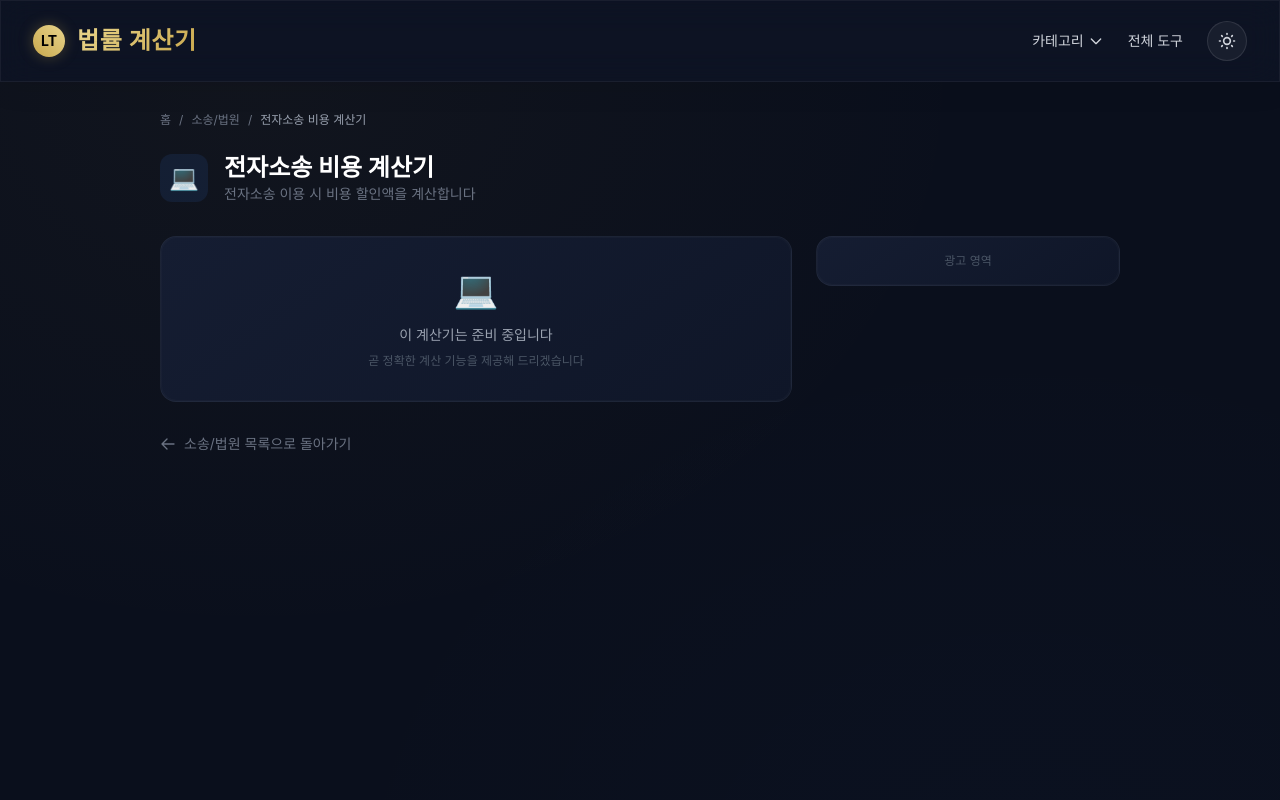
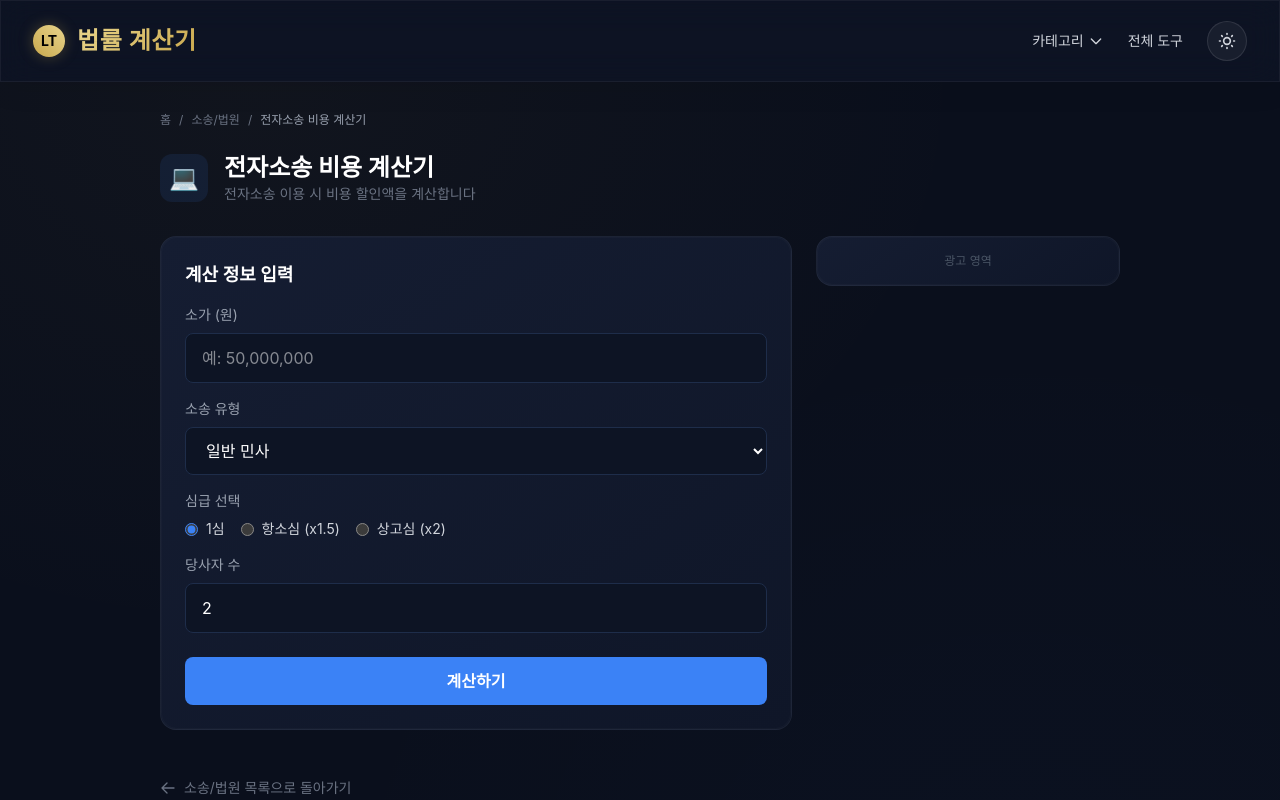
Before and after one commit to SublimerNJ/law-calc, a Next.js app: page /tools/court/e-court in a window 1280 px wide. Shown: the top 800 px of the page. Built offline with nearby package versions, Linux system fonts and the light colour scheme; a web font is replaced by a local one.

Commit message:
feat(02-03): add e-court cost calculator
- 10% e-litigation discount on stamp fees
- Court level multipliers (1x, 1.5x, 2x)
- Case type support (civil, payment order, mediation)
- Shows original vs discounted comparison

```diff
--- /dev/null
+++ b/src/app/tools/court/e-court/page.tsx
@@ -0,0 +1,233 @@
+'use client';
+
+import { useState } from 'react';
+import CalculatorLayout from '@/components/ui/CalculatorLayout';
+import { TOOLS, CATEGORIES } from '@/lib/tools-data';
+
+const tool = TOOLS.find(t => t.id === 'e-court')!;
+const category = CATEGORIES.find(c => c.id === 'court')!;
+
+type CourtLevel = 1 | 2 | 3;
+type CaseType = 'civil' | 'payment-order' | 'mediation';
+
+function calculateStampFee(amount: number): number {
+  let fee: number;
+  if (amount <= 10_000_000) {
+    fee = amount * 0.005;
+    if (fee < 1_000) fee = 1_000;
+  } else if (amount <= 100_000_000) {
+    fee = amount * 0.0045 + 5_000;
+  } else if (amount <= 1_000_000_000) {
+    fee = amount * 0.004 + 55_000;
+  } else {
+    fee = amount * 0.0035 + 555_000;
+  }
+  return Math.ceil(fee / 100) * 100;
+}
+
+function formatNumber(n: number): string {
+  return n.toLocaleString('ko-KR');
+}
+
+interface Result {
+  baseStampFee: number;
+  levelMultiplier: number;
+  caseMultiplier: number;
+  regularStampFee: number;
+  eCourtStampFee: number;
+  discount: number;
+  serviceFee: number;
+  total: number;
+  savings: number;
+}
+
+export default function ECourtPage() {
+  const [amount, setAmount] = useState('');
+  const [level, setLevel] = useState<CourtLevel>(1);
+  const [caseType, setCaseType] = useState<CaseType>('civil');
+  const [parties, setParties] = useState(2);
+  const [result, setResult] = useState<Result | null>(null);
+
+  const handleCalculate = () => {
+    const val = parseInt(amount.replace(/,/g, ''), 10);
+    if (!val || val <= 0) return;
+
+    const baseStampFee = calculateStampFee(val);
+
+    // Court level multiplier
+    const levelMultiplier = level === 2 ? 1.5 : level === 3 ? 2 : 1;
+
+    // Case type multiplier
+    let caseMultiplier = 1;
+    if (caseType === 'payment-order') caseMultiplier = 0.1;
+    else if (caseType === 'mediation') caseMultiplier = 0.2;
+
+    // Regular (non-e-court) stamp fee
+    let regularStampFee = Math.ceil((baseStampFee * levelMultiplier * caseMultiplier) / 100) * 100;
+    if (regularStampFee < 1_000) regularStampFee = 1_000;
+
+    // E-court 10% discount
+    let eCourtStampFee = Math.ceil((regularStampFee * 0.9) / 100) * 100;
+    if (eCourtStampFee < 1_000) eCourtStampFee = 1_000;
+
+    const discount = regularStampFee - eCourtStampFee;
+    const serviceFee = parties * 10 * 4_500;
+    const total = eCourtStampFee + serviceFee;
+    const regularTotal = regularStampFee + serviceFee;
+    const savings = regularTotal - total;
+
+    setResult({
+      baseStampFee,
+      levelMultiplier,
+      caseMultiplier,
+      regularStampFee,
+      eCourtStampFee,
+      discount,
+      serviceFee,
+      total,
+      savings,
+    });
+  };
+
+  const handleAmountChange = (e: React.ChangeEvent<HTMLInputElement>) => {
+    const raw = e.target.value.replace(/[^0-9]/g, '');
+    setAmount(raw);
+  };
+
+  return (
+    <CalculatorLayout tool={tool} category={category}>
+      <div className="premium-card p-6 mb-4">
+        <h2 className="text-lg font-semibold text-white mb-4">계산 정보 입력</h2>
+
+        <div className="mb-4">
+          <label className="block text-sm text-gray-400 mb-2">소가 (원)</label>
+          <input
+            type="text"
+            inputMode="numeric"
+            value={amount ? parseInt(amount).toLocaleString('ko-KR') : ''}
+            onChange={handleAmountChange}
+            placeholder="예: 50,000,000"
+            className="w-full bg-[#0d1424] border border-[#1e2d4a] rounded-lg px-4 py-3 text-white focus:border-[#3b82f6] focus:outline-none"
+          />
+          {amount && (
+            <p className="text-xs text-gray-500 mt-1">
+              {formatNumber(parseInt(amount))}원
+            </p>
+          )}
+        </div>
+
+        <div className="mb-4">
+          <label className="block text-sm text-gray-400 mb-2">소송 유형</label>
+          <select
+            value={caseType}
+            onChange={e => setCaseType(e.target.value as CaseType)}
+            className="w-full bg-[#0d1424] border border-[#1e2d4a] rounded-lg px-4 py-3 text-white focus:border-[#3b82f6] focus:outline-none"
+          >
+            <option value="civil">일반 민사</option>
+            <option value="payment-order">지급명령 (인지대 1/10)</option>
+            <option value="mediation">민사조정 (인지대 1/5)</option>
+          </select>
+        </div>
+
+        <div className="mb-4">
+          <label className="block text-sm text-gray-400 mb-2">심급 선택</label>
+          <div className="flex gap-4">
+            {([
+              { value: 1 as CourtLevel, label: '1심' },
+              { value: 2 as CourtLevel, label: '항소심 (x1.5)' },
+              { value: 3 as CourtLevel, label: '상고심 (x2)' },
+            ]).map(opt => (
+              <label key={opt.value} className="flex items-center gap-2 cursor-pointer">
+                <input
+                  type="radio"
+                  name="level"
+                  checked={level === opt.value}
+                  onChange={() => setLevel(opt.value)}
+                  className="accent-[#3b82f6]"
+                />
+                <span className="text-sm text-gray-300">{opt.label}</span>
+              </label>
+            ))}
+          </div>
+        </div>
+
+        <div className="mb-6">
+          <label className="block text-sm text-gray-400 mb-2">당사자 수</label>
+          <input
+            type="number"
+            min={2}
+            value={parties}
+            onChange={e => setParties(Math.max(2, parseInt(e.target.value) || 2))}
+            className="w-full bg-[#0d1424] border border-[#1e2d4a] rounded-lg px-4 py-3 text-white focus:border-[#3b82f6] focus:outline-none"
+          />
+        </div>
+
+        <button
+          onClick={handleCalculate}
+          className="w-full py-3 rounded-lg font-semibold text-white transition-opacity hover:opacity-90"
+          style={{ backgroundColor: category.color }}
+        >
+          계산하기
+        </button>
+      </div>
+
+      {result !== null && (
+        <div className="premium-card p-6">
+          <h2 className="text-lg font-semibold text-white mb-4">계산 결과</h2>
+
+          <div className="space-y-4">
+            <div>
+              <p className="text-sm text-gray-400 mb-1">일반 소송 인지대</p>
+              <p className="text-lg text-white">{formatNumber(result.regularStampFee)}원</p>
+            </div>
+
+            <div>
+              <p className="text-sm text-gray-400 mb-1">전자소송 할인 (-10%)</p>
+              <p className="text-lg font-semibold text-green-400">
+                -{formatNumber(result.discount)}원
+              </p>
+            </div>
+
+            <div>
+              <p className="text-sm text-gray-400 mb-1">전자소송 인지대</p>
+              <p className="text-2xl font-bold" style={{ color: category.color }}>
+                {formatNumber(result.eCourtStampFee)}원
+              </p>
+            </div>
+
+            <div>
+              <p className="text-sm text-gray-400 mb-1">송달료 ({parties}명 x 10회 x 4,500원)</p>
+              <p className="text-lg text-white">{formatNumber(result.serviceFee)}원</p>
+            </div>
+
+            <div className="pt-4 border-t border-[#1e2d4a]">
+              <p className="text-sm text-gray-400 mb-1">합계</p>
+              <p className="text-2xl font-bold" style={{ color: category.color }}>
+                {formatNumber(result.total)}원
+              </p>
+            </div>
+
+            <div className="pt-4 border-t border-[#1e2d4a]">
+              <p className="text-sm text-gray-400 mb-1">전자소송 절약액</p>
+              <p className="text-lg font-semibold text-green-400">
+                -{formatNumber(result.savings)}원
+              </p>
+            </div>
+          </div>
+
+          <div className="mt-6 space-y-2 pt-4 border-t border-[#1e2d4a]">
+            <p className="text-xs text-gray-500">
+              전자소송 이용 시 전자적 송달이 가능하여 송달료가 추가 절감될 수 있습니다.
+            </p>
+            <p className="text-xs text-gray-500">
+              전자소송 이용: ecfs.scourt.go.kr
+            </p>
+            <p className="text-xs text-gray-500 mt-2">
+              법적 근거: 민사소송 등에서의 전자문서 이용 등에 관한 법률
+            </p>
+          </div>
+        </div>
+      )}
+    </CalculatorLayout>
+  );
+}
```
